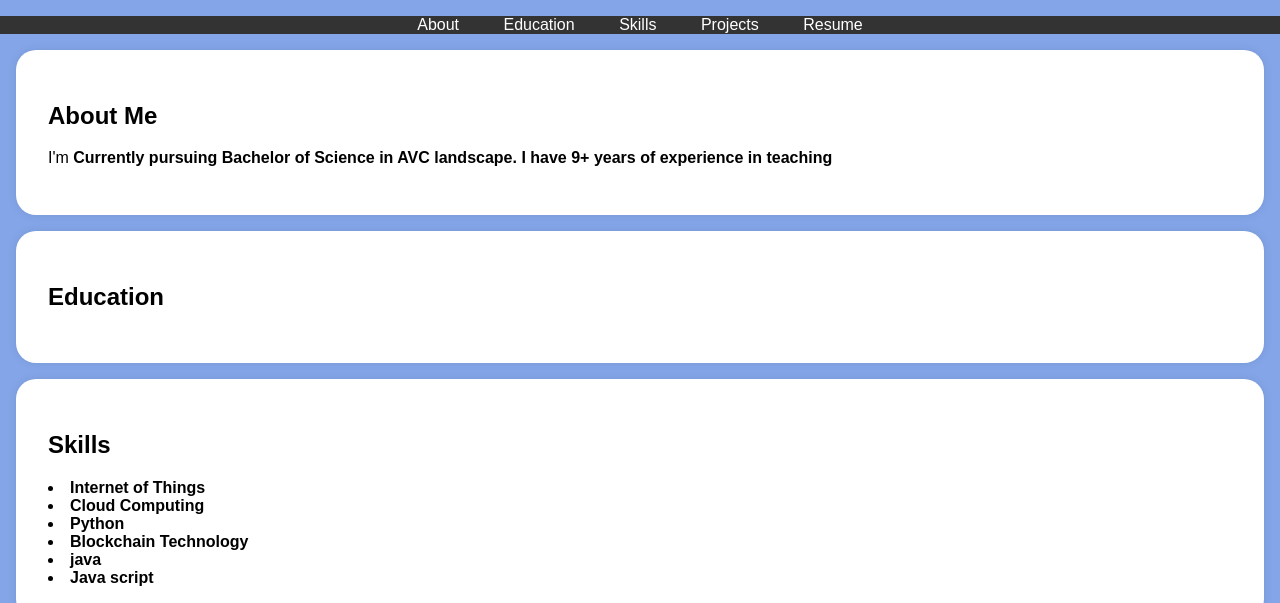
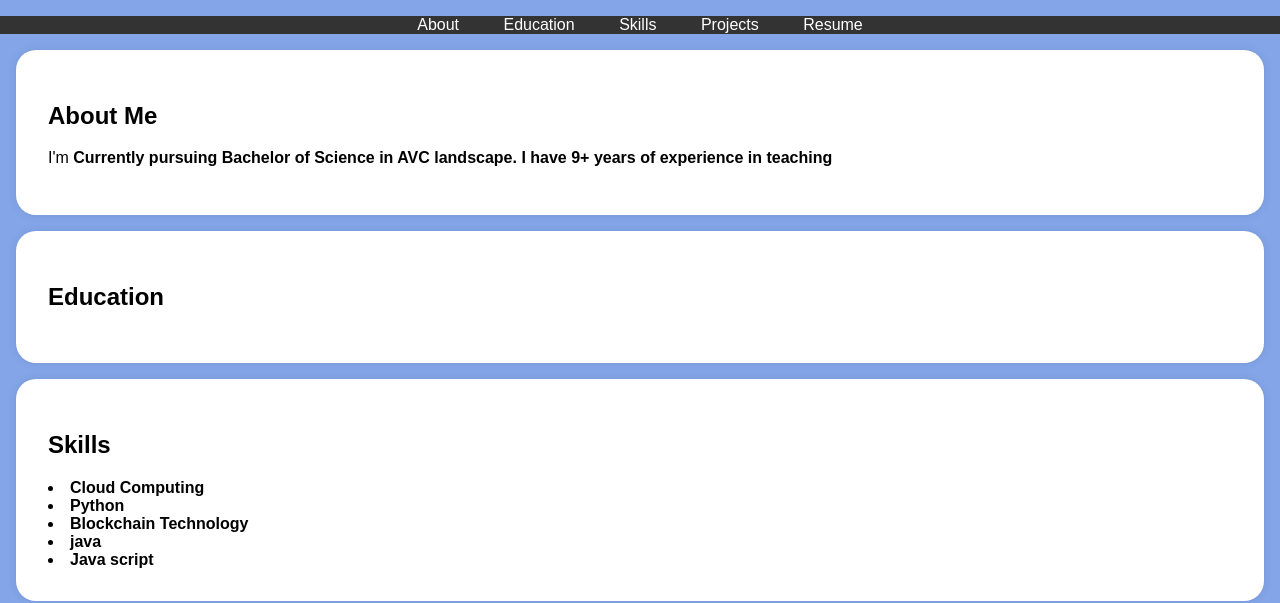
Before and after one commit to gayathri69999/hello, a plain HTML site: page index.html in a window 1280 px wide. Shown: the part 197-800 px from the top of the page. Drawn offline with Linux system fonts and the light colour scheme.

Commit message:
Update index.html

```diff
--- a/index.html
+++ b/index.html
@@ -132,7 +132,6 @@
         <div class="section-content">
             <h2>Skills</h2>
             <ul></ul>
-                <li>Internet of Things</li>
                 <li>Cloud Computing</li>
                 <li>Python</li>
                 <li>Blockchain Technology</li>
```
